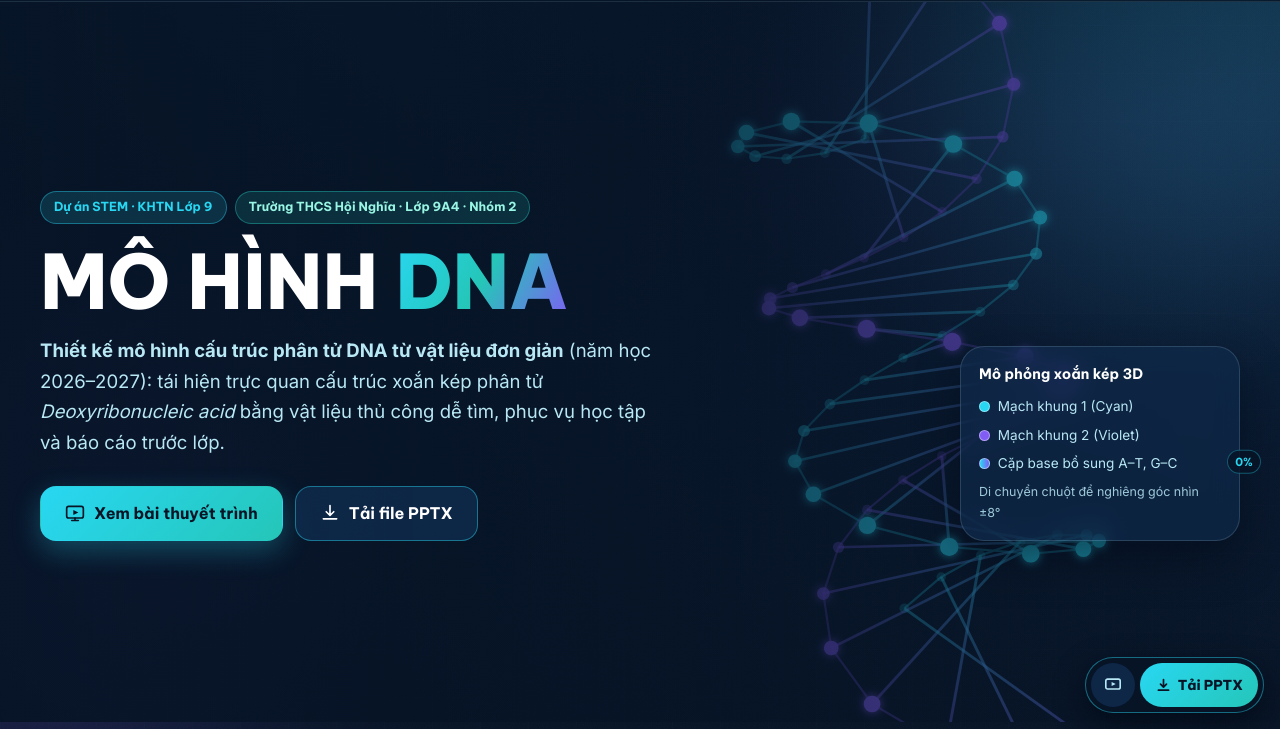
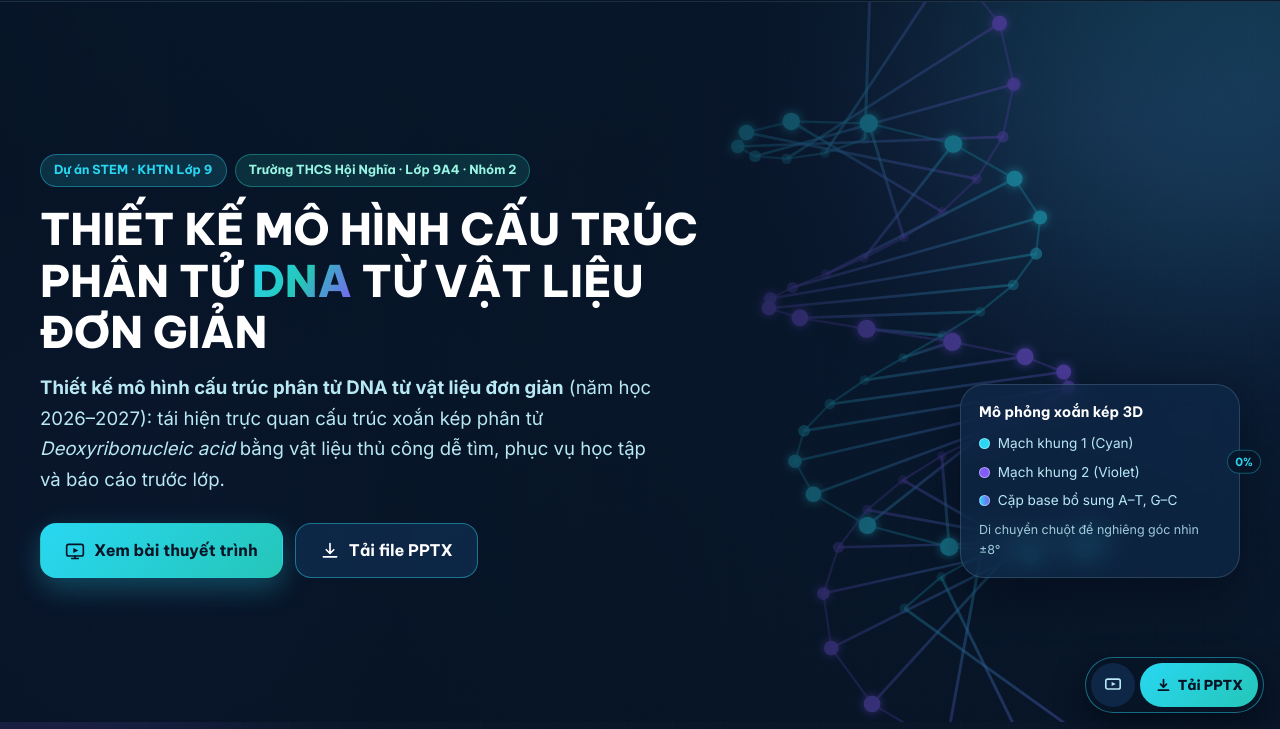
Before and after one commit to thangtranne2023/stem29a4, a plain HTML site: page index.html in a window 1280 px wide. Shown: the part 71-800 px from the top of the page. Drawn offline with nearby package versions, Linux system fonts and the light colour scheme.

Commit message:
Update hero H1 to full project title

```diff
--- a/css/style.css
+++ b/css/style.css
@@ -525,6 +525,10 @@ code {
   font-weight: 800;
   line-height: 1.06;
   color: var(--white);
+}
+.hero-title--long {
+  font-size: clamp(1.55rem, 3.4vw, 2.85rem);
+  line-height: 1.18;
 }
 .text-gradient {
   background: linear-gradient(120deg, var(--cyan), var(--turquoise), var(--violet));
--- a/index.html
+++ b/index.html
@@ -124,8 +124,8 @@
             <span class="pill-badge pill-badge--teal">Trường THCS Hội Nghĩa · Lớp 9A4 · Nhóm 2</span>
           </div>
 
-          <h1 id="hero-title" class="hero-title">
-            MÔ HÌNH <span class="text-gradient">DNA</span>
+          <h1 id="hero-title" class="hero-title hero-title--long">
+            THIẾT KẾ MÔ HÌNH CẤU TRÚC PHÂN TỬ <span class="text-gradient">DNA</span> TỪ VẬT LIỆU ĐƠN GIẢN
           </h1>
           <p class="hero-subtitle">
             <strong>Thiết kế mô hình cấu trúc phân tử DNA từ vật liệu đơn giản</strong> (năm học 2026–2027): tái hiện trực quan cấu trúc xoắn kép phân tử <em>Deoxyribonucleic acid</em> bằng vật liệu thủ công dễ tìm, phục vụ học tập và báo cáo trước lớp.
```
